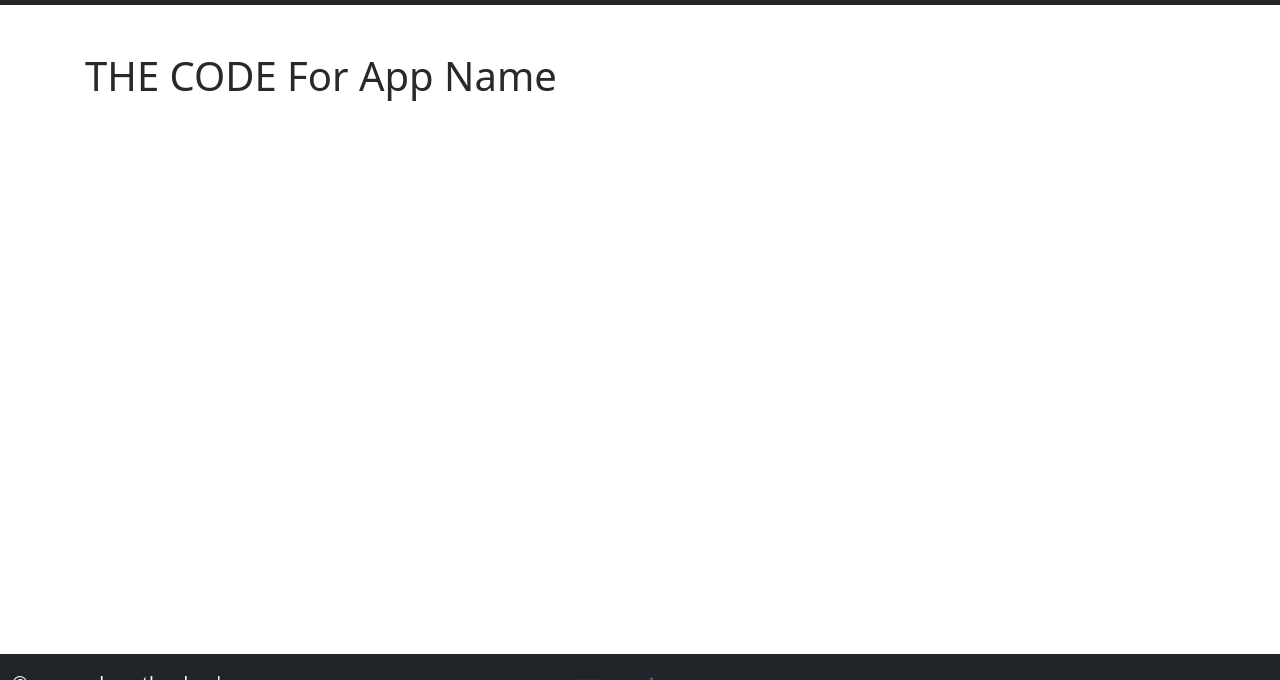
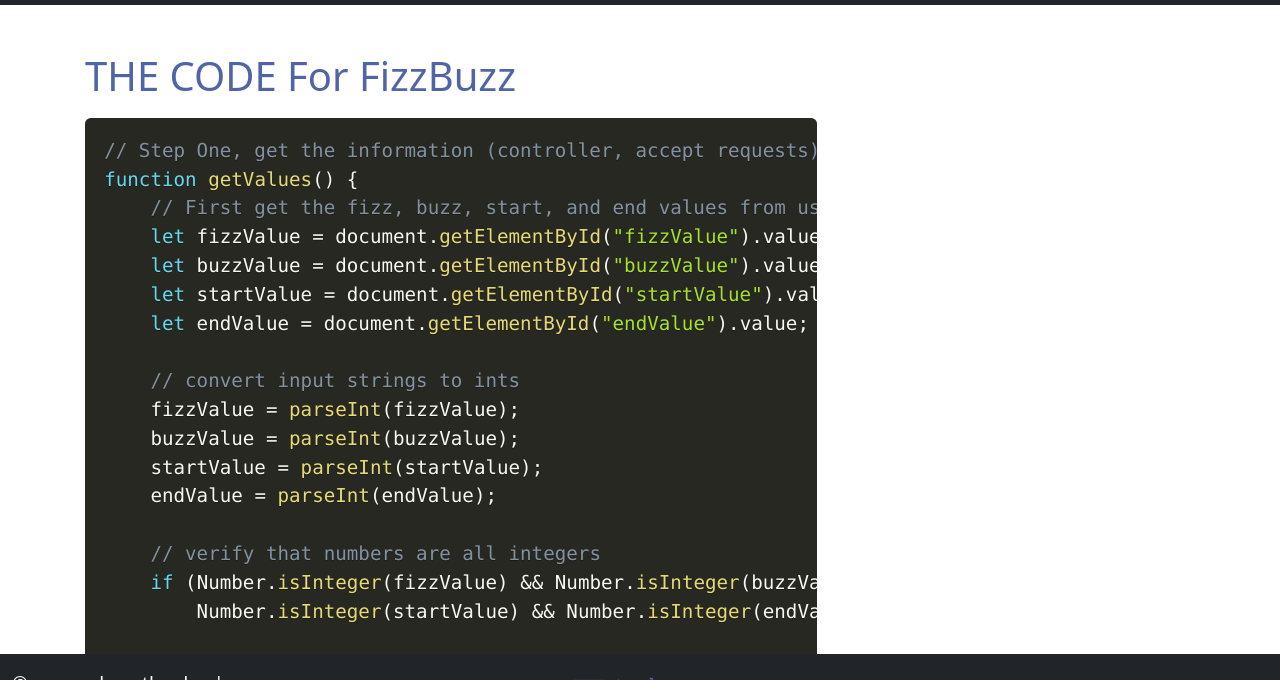
Before and after one commit to nelsonleopold/FizzBuzz-genesis, a plain HTML site: page code.html in a window 1280 px wide. Shown: the part 56-736 px from the top of the page. Drawn offline with nearby package versions, Linux system fonts and the light colour scheme.

Commit message:
added code.html page

```diff
--- a/code.html
+++ b/code.html
@@ -66,9 +66,95 @@
 
     <main class="flex-shrink-0">
         <div class="container mt-5">
-            <h1>THE CODE For App Name</h1>
+            <h1 class="form-label">THE CODE For FizzBuzz</h1>
             <div class="row">
-                <div class="col">
+                <div class="col-12 col-md-8">
+                    <pre>
+                        <code class="language-javascript">
+                            // Step One, get the information (controller, accept requests)
+                            function getValues() {
+                                // First get the fizz, buzz, start, and end values from user
+                                let fizzValue = document.getElementById("fizzValue").value;
+                                let buzzValue = document.getElementById("buzzValue").value;
+                                let startValue = document.getElementById("startValue").value;
+                                let endValue = document.getElementById("endValue").value;
+
+                                // convert input strings to ints
+                                fizzValue = parseInt(fizzValue);
+                                buzzValue = parseInt(buzzValue);
+                                startValue = parseInt(startValue);
+                                endValue = parseInt(endValue);
+
+                                // verify that numbers are all integers
+                                if (Number.isInteger(fizzValue) && Number.isInteger(buzzValue) &&
+                                    Number.isInteger(startValue) && Number.isInteger(endValue)) {
+
+                                    // calculate fizzbuzz
+                                    let fbValues = fizzBuzzA(startValue, endValue, fizzValue, buzzValue);
+
+                                    // display the value
+                                    displayValues(fbValues);
+                                } else { // display an alert if anything other than integers is entered
+                                    alert("Try entering a number instead. I don't like to calculate fizzbuzz with letters and words.");
+                                }
+                            }
+
+                            // business logic layer - Model
+                            function fizzBuzzA(start, end, fizz, buzz) {
+                                // create an array
+                                let fbValues = [];
+
+                                // iterate over the array and push values
+                                for (let i = start; i <= end; i++) {
+                                    if (i % fizz == 0 && i % buzz == 0) {
+                                        fbValues.push('FizzBuzz');
+                                    } else if (i % fizz == 0) {
+                                        fbValues.push('Fizz');
+                                    } else if (i % buzz == 0) {
+                                        fbValues.push('Buzz');
+                                    } else {
+                                        fbValues.push(i);
+                                    }
+                                }
+                                return fbValues;
+                            }
+
+                            // Final Step, display the information (view, displays stuff on screen)
+                            function displayValues(fizzBuzzValues) {
+
+                                // clear previous results when button is pressed more than once
+                                clearResults();
+
+                                // get element where we want results to print
+                                element = document.getElementById("results");
+
+                                // iterate over array and create div elements, add css styling with classes
+                                // and append to the element we want to display
+                                for (let index = 0; index < fizzBuzzValues.length; index++) {
+
+                                    let item = document.createElement("div");
+                                    item.classList.add("col");
+
+                                    item.innerHTML = fizzBuzzValues[index];
+
+                                    if (fizzBuzzValues[index] == 'FizzBuzz') {
+                                        item.classList.add('fizzbuzz');
+                                    } else if (fizzBuzzValues[index] == 'Fizz') {
+                                        item.classList.add('fizz');
+                                    } else if (fizzBuzzValues[index] == 'Buzz') {
+                                        item.classList.add('buzz');
+                                    }
+
+                                    element.appendChild(item);
+                                }
+                            }
+
+                            // clear the results
+                            function clearResults() {
+                                document.getElementById("results").innerHTML = '';
+                            }
+                        </code>
+                    </pre>
 
                 </div>
                 <div class="col">
```
